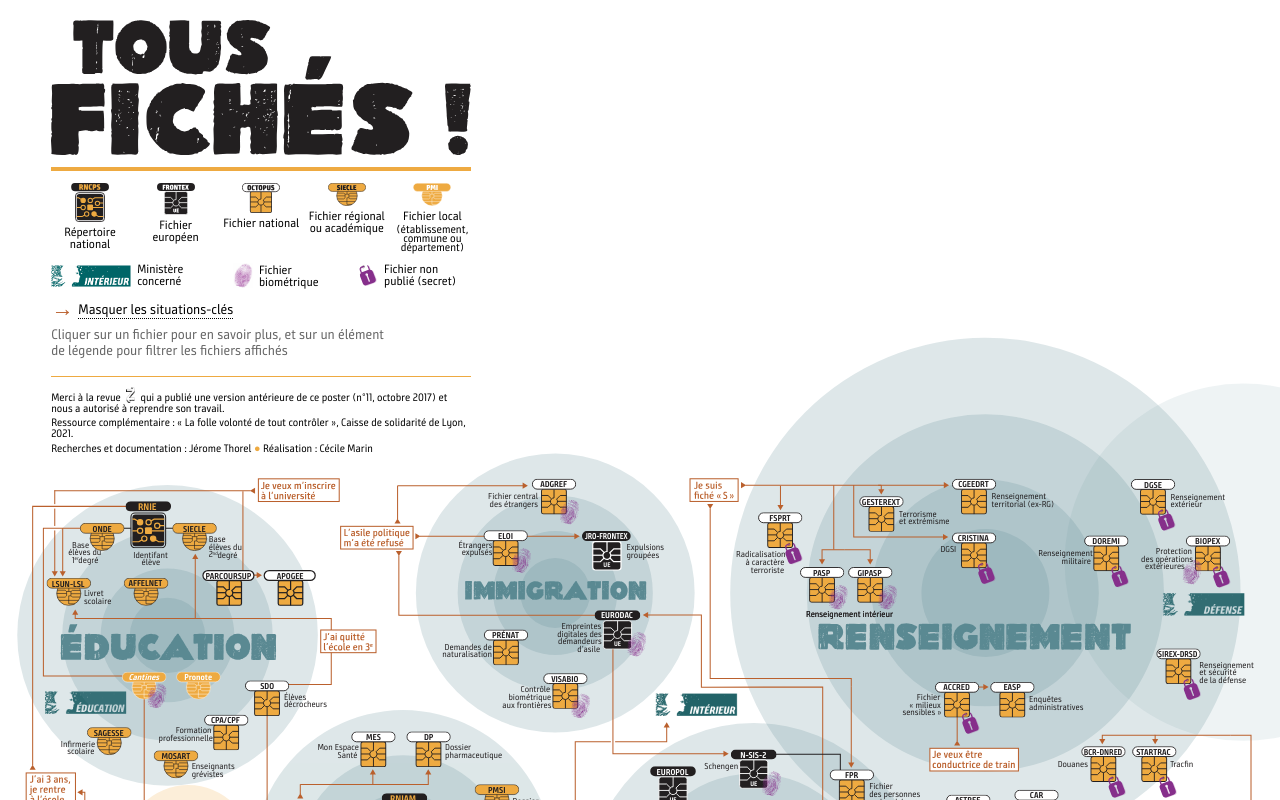
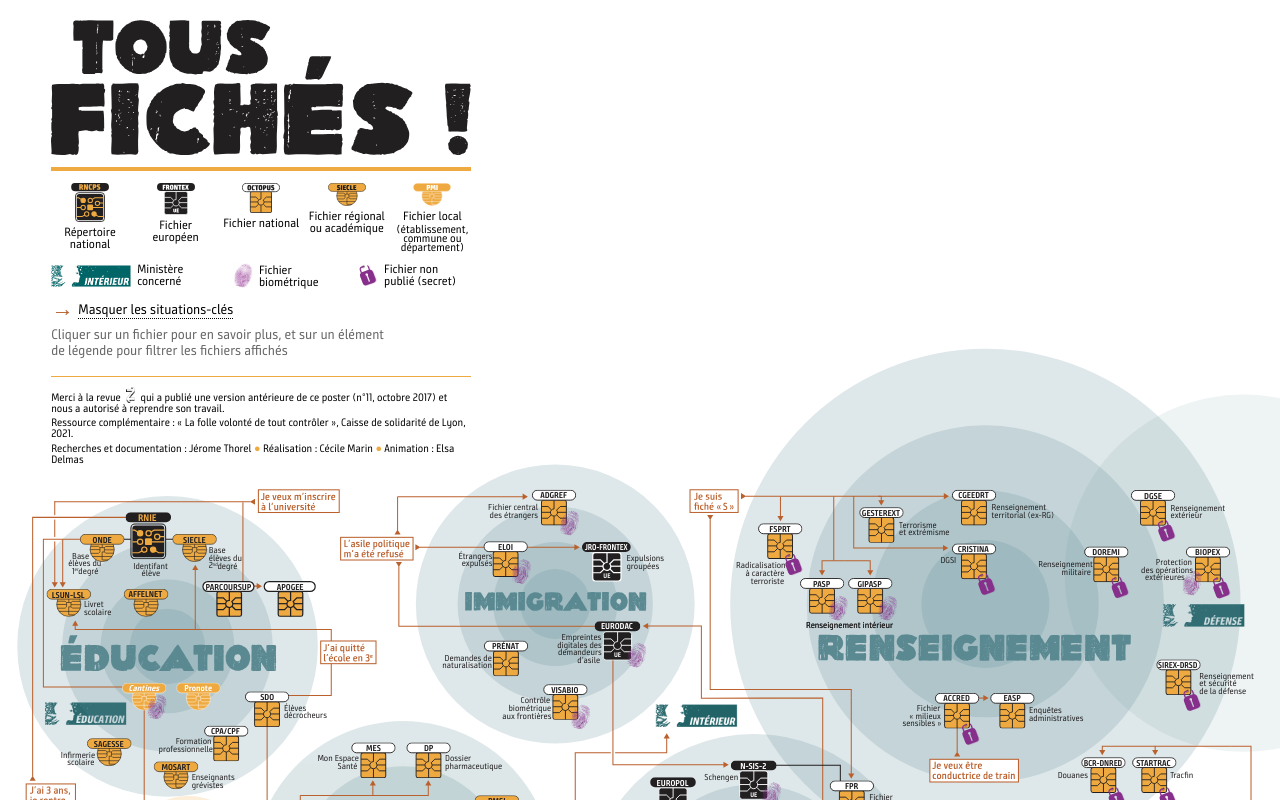
Before and after one commit to elsadl/diplo-tous-fiches, a Svelte app: page / in a window 1280 px wide. Shown: the top 800 px of the page. Built offline with nearby package versions, Linux system fonts and the light colour scheme.

Commit message:
ajout crédits

```diff
--- a/src/Legende.svelte
+++ b/src/Legende.svelte
@@ -181,8 +181,8 @@
       de solidarité de Lyon, 2021.
     </p>
     <p>
-      Recherches et documentation : Jérome Thorel <span>●</span> Réalisation : Cécile
-      Marin
+      Recherches et documentation : Jérome Thorel <span>●</span> Réalisation :
+      Cécile Marin <span>●</span> Animation : Elsa Delmas
     </p>
   </div>
 </div>
```
